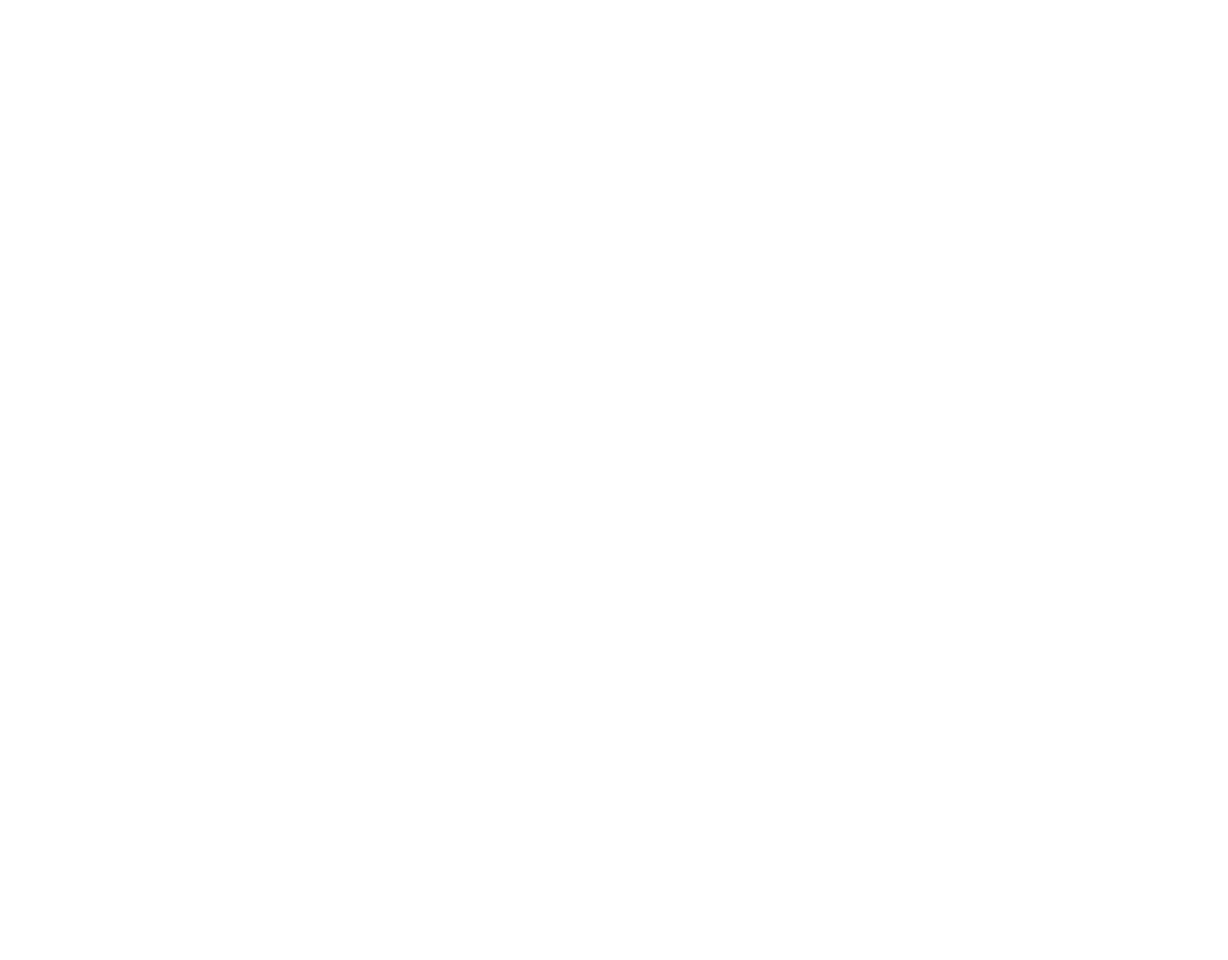
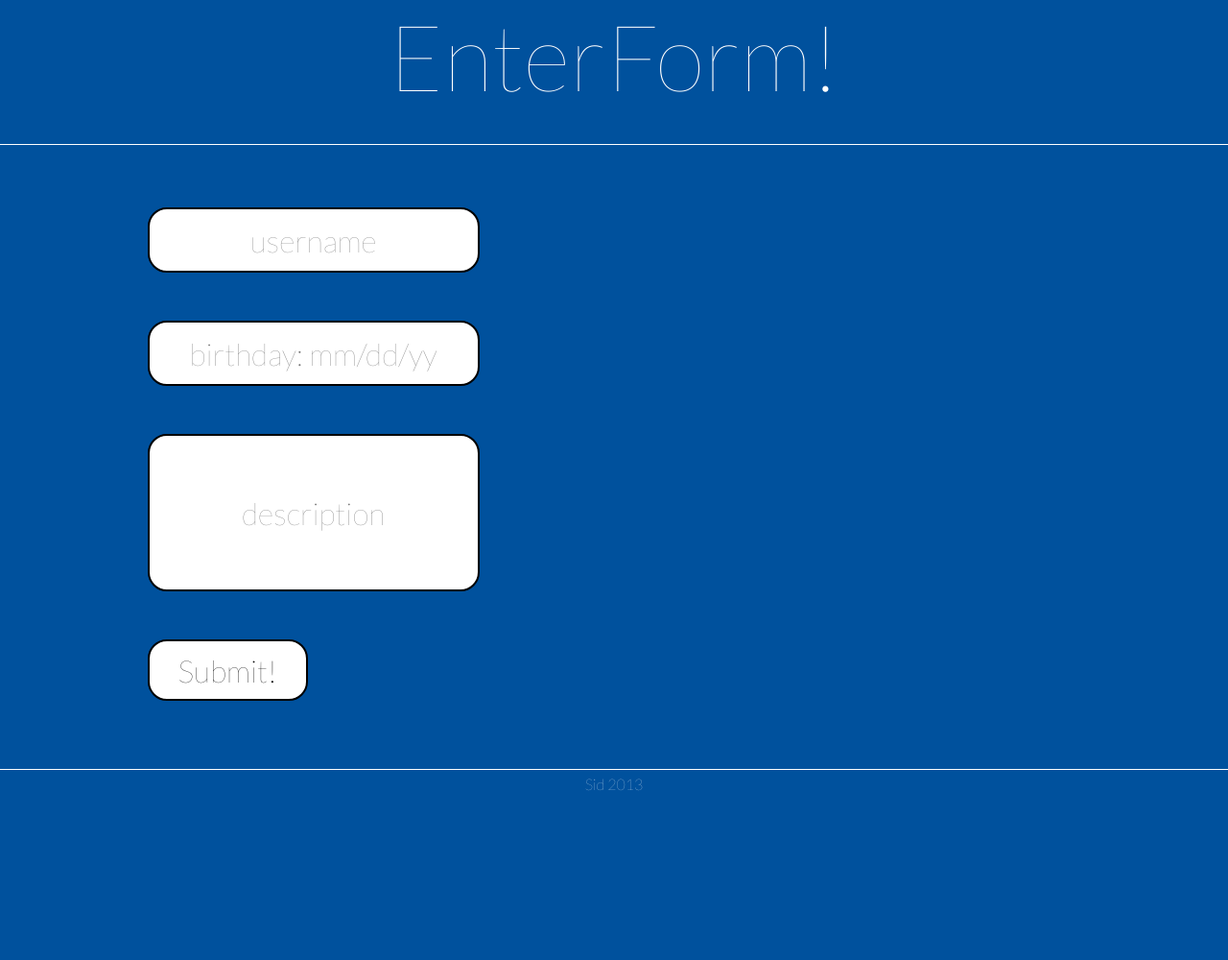
Before and after one commit to siddhantdange/pdlogintest, a Django app: page /pdlogintest/ in a window 1280 px wide. Before the commit the page is empty. Shown: the whole page at 96% size. Before the commit the page ends 800 px from the top, so only its background shows below. Run offline with Django 3.2, Linux system fonts and the light colour scheme.

Commit message:
styled input page, first beta - works

```diff
--- a/logintest/logintest/settings.py
+++ b/logintest/logintest/settings.py
@@ -124,7 +124,7 @@
      'django.contrib.admin',
     # Uncomment the next line to enable admin documentation:
     # 'django.contrib.admindocs',
-    'pdlogintest',
+     'pdlogintest',
 )
 
 # A sample logging configuration. The only tangible logging
--- a/logintest/pdlogintest/models.py
+++ b/logintest/pdlogintest/models.py
@@ -4,8 +4,7 @@
 
 class User(models.Model):
 	username = models.CharField(max_length=15)
-	birthday = models.DateTimeField()
-	user_id = models.IntegerField()
+	birthday = models.CharField(max_length=8)
 	description = models.CharField(max_length=200)
 
 	def __unicode__(self):
--- a/logintest/pdlogintest/templates/pdlogintest/index.html
+++ b/logintest/pdlogintest/templates/pdlogintest/index.html
@@ -1,13 +1,155 @@
+
 
 <!DOCTYPE html>
 <html>
 <head>
 <style>
+@import url(http://fonts.googleapis.com/css?family=Lato:100,200,300);
+
+*{
+padding: 0px;
+margin: 0px;
+}
+
+body{
+height: 1000px;
+width: 100%;
+background-color: #00519d;
+}
+
+#headercontainer{
+	height: 15%;
+	width: 100%;
+	border-bottom: 1px solid white;
+
+	text-align: center;
+}
+
+#headercontainer > span{
+	font-family: 'Lato', sans-serif;
+	font-weight: 100;
+	font-size: 6em;
+	color: white;
+}
+
+#formcontainer{
+	height: 65%;
+	width: 100%;
+	overflow: auto;
+}
+
+#formcontainer > span{
+	font-family: 'Lato', sans-serif;
+	font-weight: 100;
+	font-size: 2em;
+	color: #FF4444;
+	text-align: center;
+	position: relative;
+	top: 2%;
+}
+
+form{
+	height: 100%;
+	width: 40%;
+	float: left;
+}
+
+input{
+	display: table-cell;
+	vertical-align: middle;
+	margin-bottom: 50px;
+	margin-left: auto;
+	margin-right: auto;
+	height: 2em;
+	position: relative;
+	top: 10%;
+	left: 30%;
+
+	border: 2px solid black;
+	border-radius: 20px;
+
+	font-family: 'Lato', sans-serif;
+	font-weight: 100;
+	font-size: 2em;
+	color: black;
+	text-align: center;
+
+	-webkit-transition: background-color linear 0.2s;
+	-moz-transition: background-color linear 0.2s;
+}
+
+input::-webkit-input-placeholder{
+text-align: center;
+}
+
+input:focus{
+	background-color: #E0FFFF;
+}
+
+#descriptioninput{
+	height: 5em;
+}
+
+#submitbutton{
+	background-color: white;
+	padding-left: 30px;
+	padding-right: 30px;
+}
+
+#submitbutton:hover{
+	background-color: #E0FFFF;
+}
+
+#footercontainer{
+	height: 10%;
+	width: 100%;
+	position: relative;
+	bottom: 0%;
+	clear: both;
+
+	text-align: center;
+	border-top: 1px solid white;
+	padding-top: 5px;
+}
+
+#footercontainer > span{
+	font-family: 'Lato', sans-serif;
+	font-weight: 100;
+	font-size: 1em;
+	color: white;
+}
+
+::selection {
+background: #FF4444; /* Safari */
+}
+
+::-webkit-selection{
+background: #FF4444; /* Chrome */
+}
+
+::-moz-selection {
+background: #FF4444; /* Firefox */
+}
+
+input:focus, textarea:focus {
+    outline: none;
+}
 </style>
 </head>
-<body>
-{% for user in userList %}
-	<p>{{ user.username }}</p>
-{% endfor %}
-</body>
+	<body>
+		<div id='headercontainer'><span>EnterForm!</span></div>
+		<div id='formcontainer'>
+			<span id='warningtext'>{% if error_message != '' %}{{error_message}} {% else %} Post Your Info! {% endif %}</span>
+			<form action="{% url 'submitprofile' %}" method="post">
+			{% csrf_token %}
+				<input id='usernameinput' placeholder='username' type='text' name='usernameinput' />
+				<input id='birthdayinput' placeholder='birthday: mm/dd/yy' type='text' type='text' name='birthdayinput' />
+				<input id='descriptioninput' placeholder='description' type='textarea' name='descriptioninput' />
+				<input id='submitbutton' type='submit' value='Submit!' />
+			</form>
+		</div>
+	</body>
+	<footer>
+		<div id='footercontainer'><span>Sid 2013</span></div>
+	</footer>
 </html>
--- a/logintest/pdlogintest/templates/pdlogintest/userpage.html
+++ b/logintest/pdlogintest/templates/pdlogintest/userpage.html
@@ -117,7 +117,7 @@
 <div id='headercontainer'><span>Profile</span></div>
 <div id='usercontainer'>
 <div id='userinfo'>
-<span id='usernametext'>Hi {{ userObj.username }}!</span><span id='userdatetext'>Created On: {{ userObj.birthday }}</span>
+<span id='usernametext'>Hi {{ userObj.username }}!</span><span id='userdatetext'>Birthday- {{ userObj.birthday }}</span>
 <p id='descriptiontext'>{{ userObj.description }}</p>
 </div>
 </div>
--- a/logintest/pdlogintest/urls.py
+++ b/logintest/pdlogintest/urls.py
@@ -1,8 +1,10 @@
+
 from django.conf.urls import patterns, url
 
 import views
 
 urlpatterns = patterns('',
     url(r'^$', views.index, name='index'),
+    url(r'^submitprofile/$', views.submitprofile, name='submitprofile'),
     url(r'^(?P<user_name>\S+)/$', views.userpage, name='userpage')
 )
--- a/logintest/pdlogintest/views.py
+++ b/logintest/pdlogintest/views.py
@@ -1,6 +1,7 @@
 # Create your views here.
 from django.shortcuts import render, get_object_or_404
-from django.http import HttpResponse
+from django.http import HttpResponse, HttpResponseRedirect
+from django.core.urlresolvers import reverse
 from pdlogintest.models import User
 
 def index(request):
@@ -8,6 +9,17 @@
 	context = {'userList' : userList}
 	return render(request,'pdlogintest/index.html',context)
 
+def submitprofile(request):
+	_username = request.POST['usernameinput'].lower()
+	try:
+		allWithName = User.objects.get(username=_username)
+		print "already exists! " + _username
+		return render(request,'pdlogintest/index.html', {'error_message' : "username taken!"})
+	except User.DoesNotExist:
+		user = User(username=_username,birthday=request.POST['birthdayinput'],description=request.POST['descriptioninput'])
+		user.save()
+		return  HttpResponseRedirect(reverse('userpage',args=(_username,)))
+
 def userpage(request,user_name):
-	user = get_object_or_404(User,username = user_name)
-	return render(request, 'pdlogintest/userpage.html',{'userObj' : user})
+	user = get_object_or_404(User,username=user_name)
+	return render(request, 'pdlogintest/userpage.html', {'userObj' : user, 'allusers' : User.objects.all()})
```
Also changed, not shown: README.md, 8 other files.
